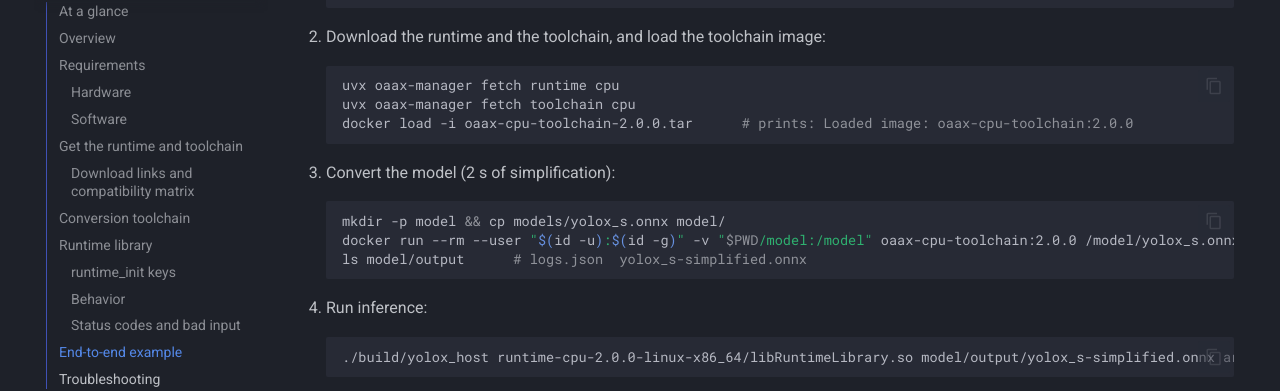
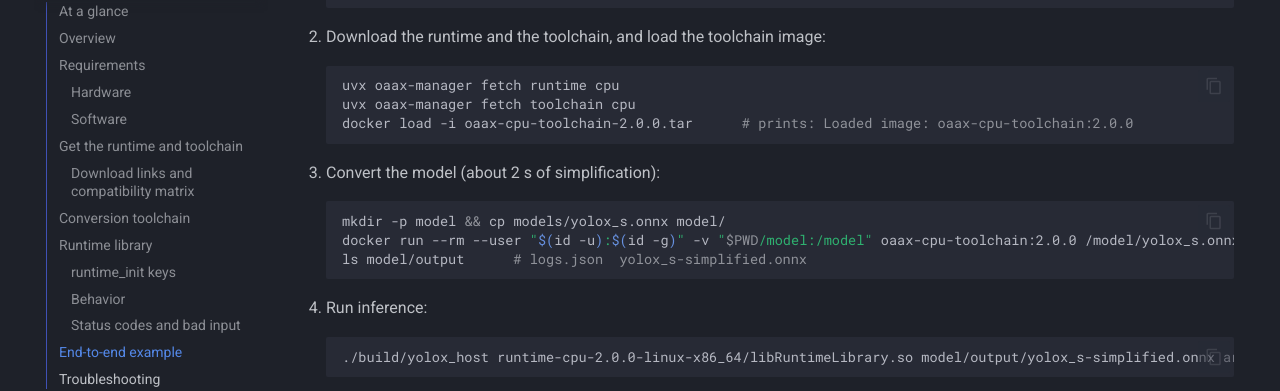
Before and after one commit to OAAX-standard/OAAX, an MkDocs documentation site: the page built from docs/CPU.md, in a window 1280 px wide and 900 px high, scrolled down 5419 px. Shown: the part 97-488 px from the top of the window. Built offline with MkDocs 1.6.1 and Material for MkDocs 9.7.7, drawn with Linux system fonts in a browser that asks for light colours; comment, search, counter and statistics services are not loaded.

Commit message:
docs(cpu): label the conversion time as approximate
Co-Authored-By: Claude Sonnet 5.5 <noreply@anthropic.com>
Claude-Session: https://claude.ai/code/session_01M2u3w5YV2HbmweduNp4Xok
Signed-off-by: Ayoub Assis <79724149+ayoubassis@users.noreply.github.com>

````diff
--- a/docs/CPU.md
+++ b/docs/CPU.md
@@ -176,7 +176,7 @@ Runs the official YOLOX-S detector (36 MB, 80 COCO classes, no NMS inside) from
     docker load -i oaax-cpu-toolchain-2.0.0.tar      # prints: Loaded image: oaax-cpu-toolchain:2.0.0
     ```
 
-3. Convert the model (2 s of simplification):
+3. Convert the model (about 2 s of simplification):
 
     ```bash
     mkdir -p model && cp models/yolox_s.onnx model/
````
